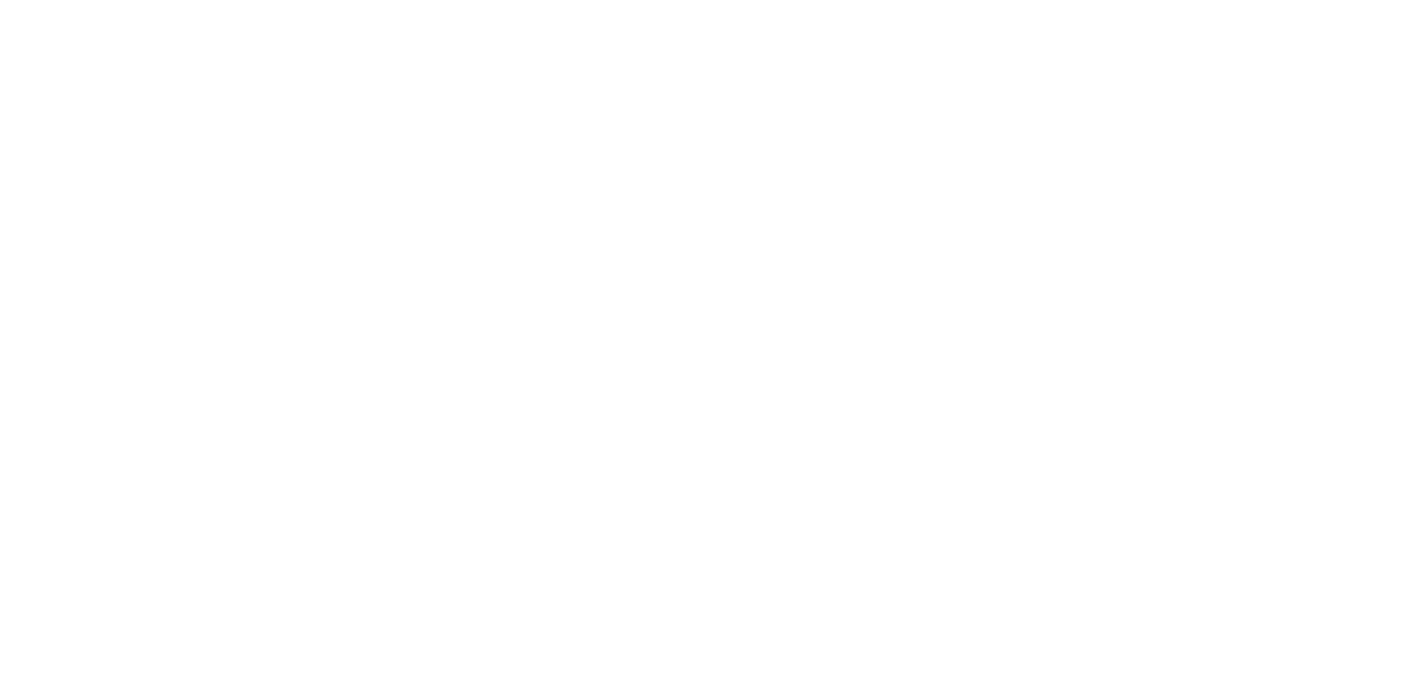
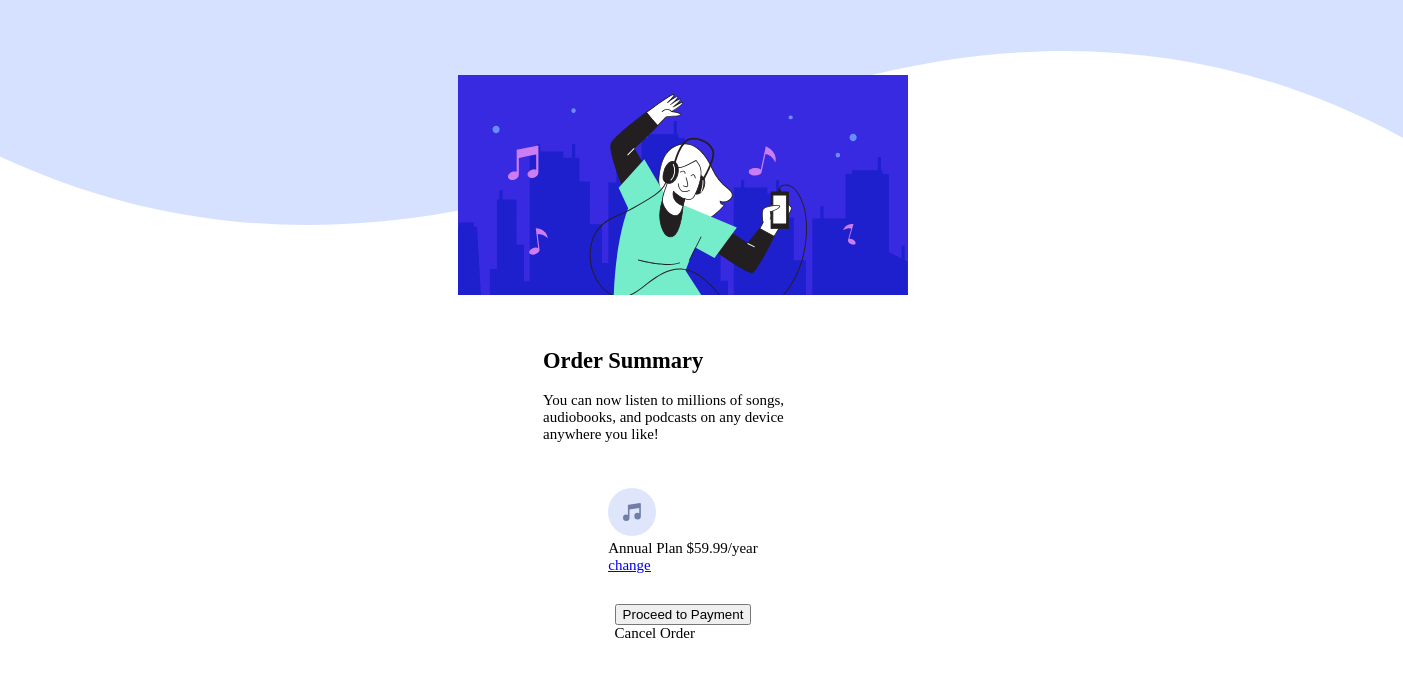
Before and after one commit to Hariprasath1996/order-summary, a plain HTML site: page order-summary-component-main/index.html in a window 1280 px wide. Shown: the whole page, 1403 px wide, since content can reach past the window. Drawn offline with Linux system fonts and the light colour scheme.

Commit message:
add img and img styles

```diff
--- a/order-summary-component-main/index.html
+++ b/order-summary-component-main/index.html
@@ -5,8 +5,31 @@
   <meta http-equiv="X-UA-Compatible" content="IE=edge">
   <meta name="viewport" content="width=device-width, initial-scale=1.0">
   <title>order summary</title>
+  <link rel="stylesheet" href="styles/styles.css">
 </head>
-<body>
-
+<body> <div class="logo"><img src="images/pattern-background-desktop.svg" alt="backgroung logo">
+</div>
+  <div class="container">
+      <div class="card1">
+       <img src="images/illustration-hero.svg" alt="">
+      </div>
+      <div class="card2">
+        <h2 class="heading">Order Summary</h2>
+        <p class="description">You can now listen to millions of songs, audiobooks, and podcasts on any
+  device anywhere you like!
+        </p>
+      </div>
+      <div class="card3">
+        <img src="images/icon-music.svg" alt="">
+        <div class="income"> Annual Plan
+          $59.99/year</div>
+         <u><a href="planing">change</a></u>
+</div>
+<di class="card 4">
+  <button class="process">
+    Proceed to Payment
+  </button>
+  <div class="choice"> Cancel Order</div>
+    </div>
 </body>
 </html>
--- /dev/null
+++ b/order-summary-component-main/styles/styles.css
@@ -0,0 +1,25 @@
+
+html{
+  font-size: 15px;
+}
+body{
+width: 1200px;
+height: 80px;
+display: flex;
+flex-direction: column;
+justify-content:center;
+align-items: center;
+padding:5rem ;
+gap:2rem;
+}
+
+.container{
+  width: 280px;
+  height:50px;
+  display: flex;
+  flex-direction: column;
+  justify-content:center;
+  align-items: center;
+  padding:5rem ;
+  gap:2rem;
+}
```
